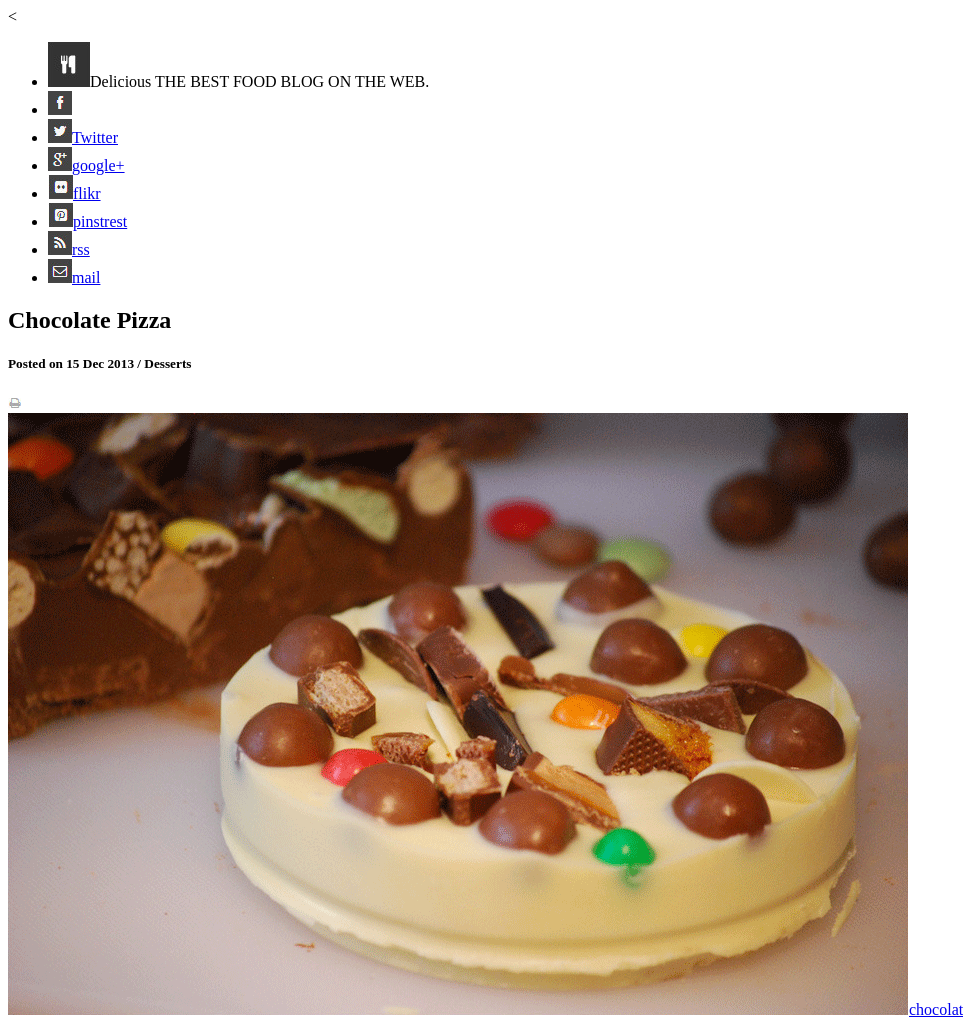
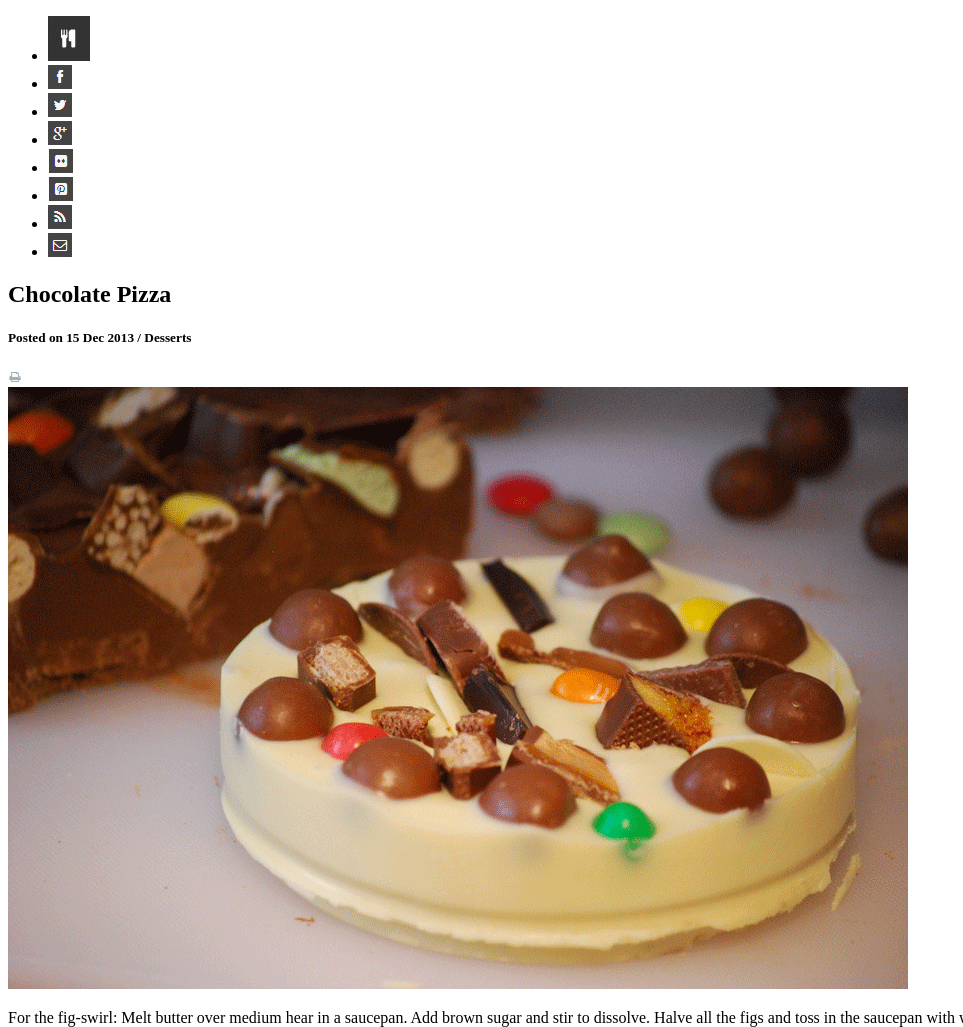
Before and after one commit to AndreDinh/challange, a plain HTML site: page index.html in a window 1280 px wide. Shown: the top 1027 px of the page, without its empty margins (0-963 px from the left). Drawn offline with Linux system fonts and the light colour scheme.

Commit message:
changes to website, clean up to make it look nicer.

```diff
--- a/index.html
+++ b/index.html
@@ -1,6 +1,6 @@
 
 <!DOCTYPE html>
-<<html>
+<html>
 <head>
   <title>Chocolate Pizza - Delicious: THE BEST FOOD BLOG ON THE WEB.</title>
 </head>
@@ -9,28 +9,28 @@
   <nav>
     <ul>
       <li>
-        <img src="challenge/logo.png" a href= "logo.png">Delicious THE BEST FOOD BLOG ON THE WEB.</a>
+        <a href= "challaenge/logo.png"><img src="challenge/logo.png"></a>
       </li>
       <li>
-        <img src="challenge/fb-icon.png" a href="challenge/fb-icon.png">
+        <a href="challenge/fb-icon.png"><img src="challenge/fb-icon.png">
       </li>
       <li>
-        <img src="challenge/twit-icon.png"><a href="challenge/twit-icon.png">Twitter</a>
+        <a href="challenge/twit-icon.png"><img src="challenge/twit-icon.png"></a>
       </li>
       <li>
-        <img src="challenge/gp-icon.png"><a href="challenge/gp-con.png">google+</a>
+        <a href="challenge/gp-con.png"><img src="challenge/gp-icon.png"></a>
       </li>
       <li>
-        <img src="challenge/flic-icon.png"><a href="challenge/flic.png">flikr</a>
+        <a href="challenge/flic.png"><img src="challenge/flic-icon.png"></a>
       </li>
       <li>
-        <img src="challenge/pint-icon.png"><a href="challenge/pint-icon.png">pinstrest</a>
+        <a href="challenge/pint-icon.png"><img src="challenge/pint-icon.png"></a>
       </li>
       <li>
-        <img src="challenge/rss-icon.png"><a href="challenge/rss-icon.png">rss</a>
+        <a href="challenge/rss-icon.png"><img src="challenge/rss-icon.png"></a>
       </li>
       <li>
-        <img src="challenge/mail-icon.png"><a href="challenge/mail-icon.png">mail</a>
+        <a href="challenge/mail-icon.png"><img src="challenge/mail-icon.png"></a>
       </li>
     </ul>
   </nav>
@@ -40,28 +40,27 @@
     <h5>Posted on 15 Dec 2013 / Desserts</h5>
     <img src="challenge/print-icon.png"/>
   </section>
-  <section><img src="challenge/choco-pizza.png"><a href="choco-pizza.png">chocolate pizza</a></section>
+  <section>
+    <a href="choco-pizza.png"><img src="challenge/choco-pizza.png"></a>
+  </section>
   <section>
     <article>
-     <p> For the fig-swirl: Melt butter over medium hear in a saucepan. Add brown sugar and stir to dissolve. Halve all the figs and toss in the saucepan with water and lemon juice. Cook over medium heat, stirring frequently, until you have a chunky-jammy mixture. Add salt with one or two stirs, set aside and let cool completely.</p>
-    </article>
-    <article>
+      <p> For the fig-swirl: Melt butter over medium hear in a saucepan. Add brown sugar and stir to dissolve. Halve all the figs and toss in the saucepan with water and lemon juice. Cook over medium heat, stirring frequently, until you have a chunky-jammy mixture. Add salt with one or two stirs, set aside and let cool completely.</p>
       <p>Ice cream: In a small pot over medium heat, combine milk, and granulated sugar until sugar is completely dissolved and the milk is just barely lukewarm. Whisk in the egg yolks. Set mixture in the fridge and wait until the fig mixture is cooled.</p>
-    </article>
-    <article>
       <p>Using an ice cream machine, pour liquids into the frozen basen and process according to manufacturer instructions, i.e., let spin and thinken for 20 minutes before adding mascarpone, fig jam mixture, and the nuts. Continue to process for +/- 10 minutes. Pour semi-frozen mixture into a pyrex dish or glass tupperware. Freeze for at least two hours before serving.</p>
     </article>
   </section>
   <section>
-    <img src="challenge/list-bg.png"><a href="challenge/list-bg.png">list of ingreidents</a>
+    <a href="challenge/list-bg.png"><img src="challenge/list-bg.png"></a>
   </section>
-
-  <aside><a href="van-pic"></a></aside>
-  <p>Vanessa Stevenson</p>
-  <p>Food enthusiast, photography fan. Add a pinch of raw foodism and that's pretty much who I am.</p>
-  <aside>share recipe</aside>
+  <section>
+    <aside><a href="van-pic"></a></aside>
+    <p>Vanessa Stevenson</p>
+    <p>Food enthusiast, photography fan. Add a pinch of raw foodism and that's pretty much who I am.</p>
+    <aside>share recipe</aside>
+  </section>
 <footer>
-  <img src="challenge/small-logo.png"><a href="challenge/small-logo.png">fork and knife logo</a>
+  <a href="challenge/small-logo.png"><img src="challenge/small-logo.png">fork and knife logo</a>
   <ul>
     <li>Delicious &copy 2014 - All Rights Reserved</li>
     <li>Proudly published with Ghost.</li>
```
